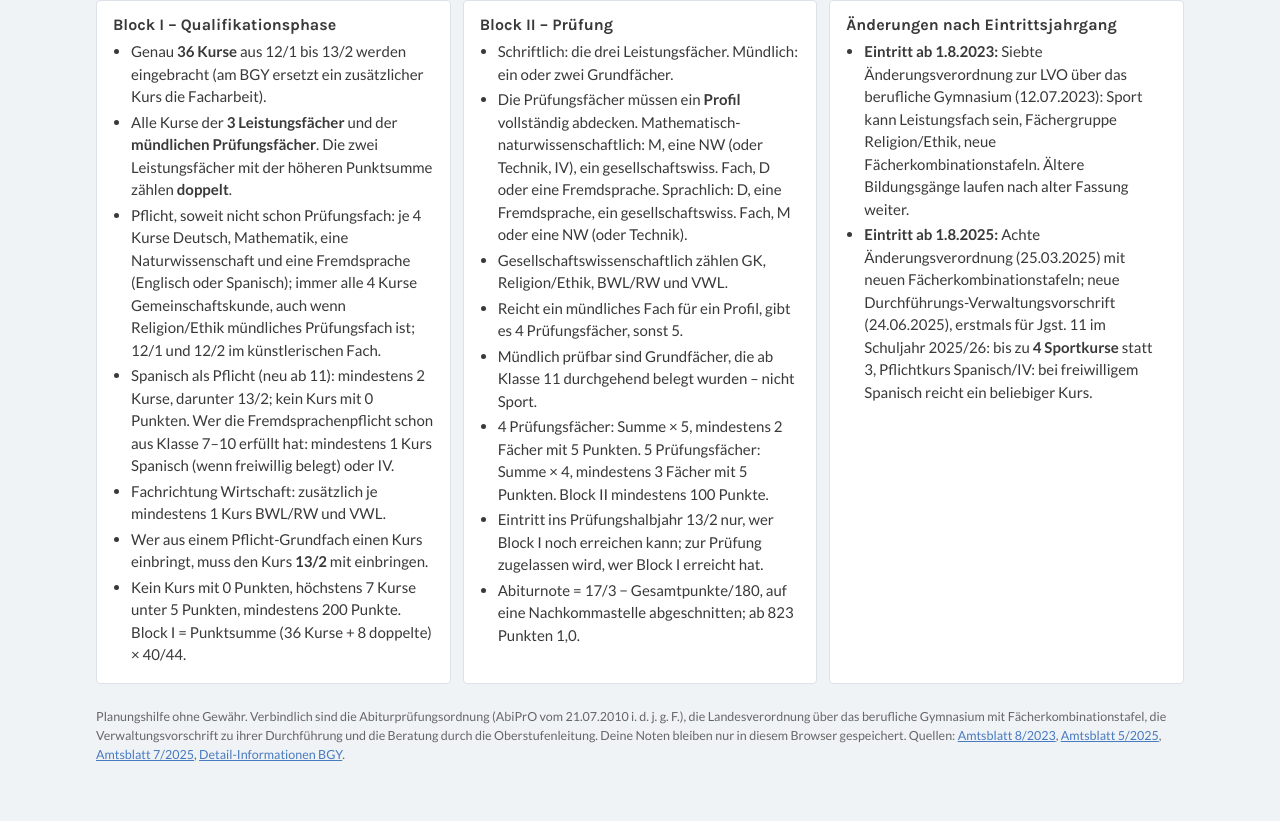
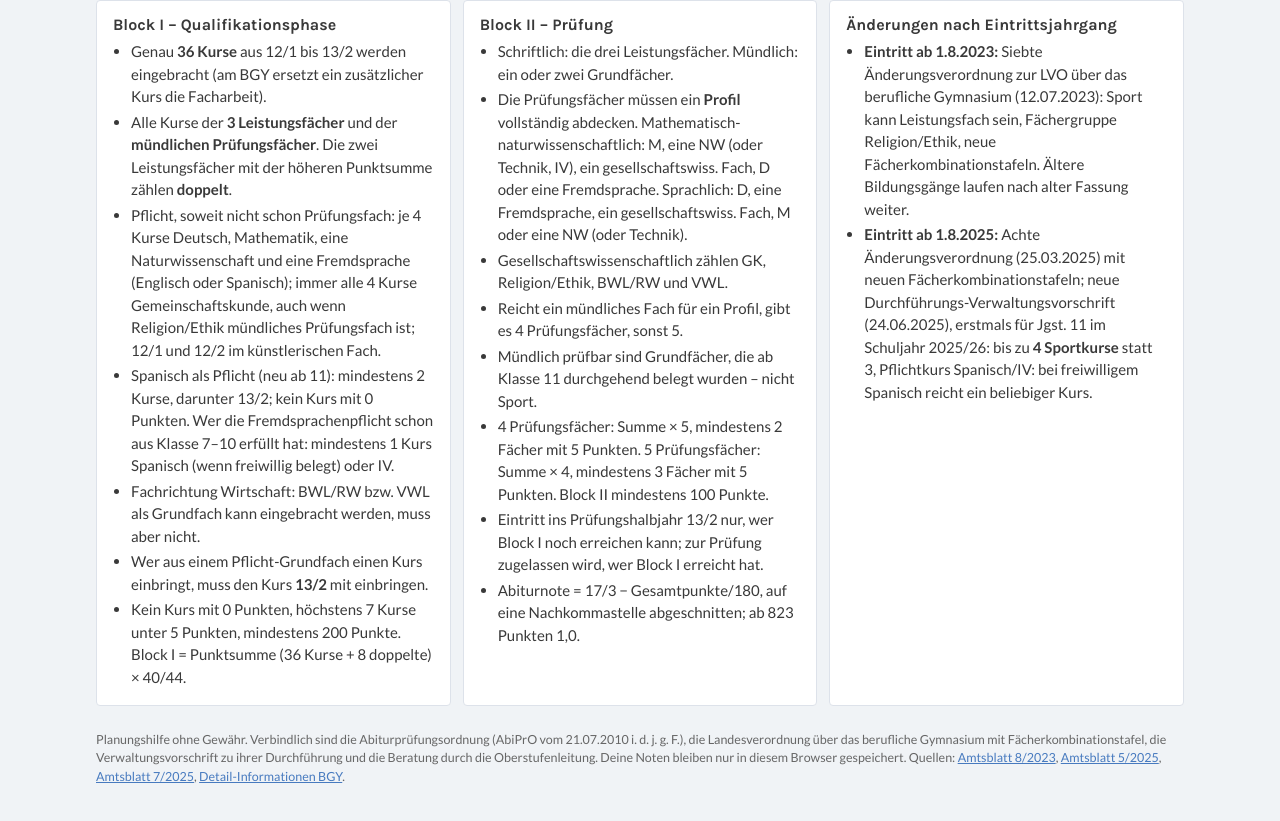
Before and after one commit to drudolphy/abitur-planer, a plain HTML site: page index.html in a window 1280 px wide. Shown: the part 2302-3123 px from the top of the page. Drawn offline with Linux system fonts and the light colour scheme.

Commit message:
BWL/VWL als Grundfach in Wirtschaft nicht mehr verpflichtend einzubringen
Co-Authored-By: Claude Opus 5.5 <noreply@anthropic.com>
Claude-Session: https://claude.ai/code/session_01QfvV7ZUXgXiFNu233C9sm5

```diff
--- a/index.html
+++ b/index.html
@@ -208,7 +208,7 @@ td.rule{font-size:13px;color:var(--muted);min-width:200px}
       <li>Alle Kurse der <b>3 Leistungsfächer</b> und der <b>mündlichen Prüfungsfächer</b>. Die zwei Leistungsfächer mit der höheren Punktsumme zählen <b>doppelt</b>.</li>
       <li>Pflicht, soweit nicht schon Prüfungsfach: je 4 Kurse Deutsch, Mathematik, eine Naturwissenschaft und eine Fremdsprache (Englisch oder Spanisch); immer alle 4 Kurse Gemeinschaftskunde, auch wenn Religion/Ethik mündliches Prüfungsfach ist; 12/1 und 12/2 im künstlerischen Fach.</li>
       <li>Spanisch als Pflicht (neu ab 11): mindestens 2 Kurse, darunter 13/2; kein Kurs mit 0 Punkten. Wer die Fremdsprachenpflicht schon aus Klasse 7–10 erfüllt hat: mindestens 1 Kurs Spanisch (wenn freiwillig belegt) oder IV.</li>
-      <li>Fachrichtung Wirtschaft: zusätzlich je mindestens 1 Kurs BWL/RW und VWL.</li>
+      <li>Fachrichtung Wirtschaft: BWL/RW bzw. VWL als Grundfach kann eingebracht werden, muss aber nicht.</li>
       <li>Wer aus einem Pflicht-Grundfach einen Kurs einbringt, muss den Kurs <b>13/2</b> mit einbringen.</li>
       <li>Kein Kurs mit 0 Punkten, höchstens 7 Kurse unter 5 Punkten, mindestens 200 Punkte. Block I = Punktsumme (36 Kurse + 8 doppelte) × 40/44.</li>
     </ul></div>
@@ -382,7 +382,6 @@ function buildPlan(st, ctx, oralSubs, alt) {
       if (k === 'FS2' && st.fs2 === 'neu') { row.min = 2; row.text = 'mind. 2 Kurse, darunter 13/2; kein Kurs mit 0 Punkten'; }
       if (k === 'FS2' && st.fs2 === 'fort') { row.kind = 'GFfw'; row.rule13 = jg.oldTwoFS; row.text = jg.oldTwoFS ? 'freiwillig; wenn eingebracht, dann mit 13/2' : 'freiwillig, beliebige Kurse'; }
       const g = altOf(k); if (g) { row.altOther = true; row.text += ' · oder statt ' + g.members.filter(m => m !== k).map(m => subjName(m, st).replace(/ \(.*\)/, '')).join('/') + ' alle 4 Kurse'; }
-      if ((k === 'BWL' || k === 'VWL') && st.fr === 'W') { row.min = 1; row.text = 'mind. 1 Kurs: 13/2 (Pflicht)'; }
     }
     rows.push(row);
   }
```
